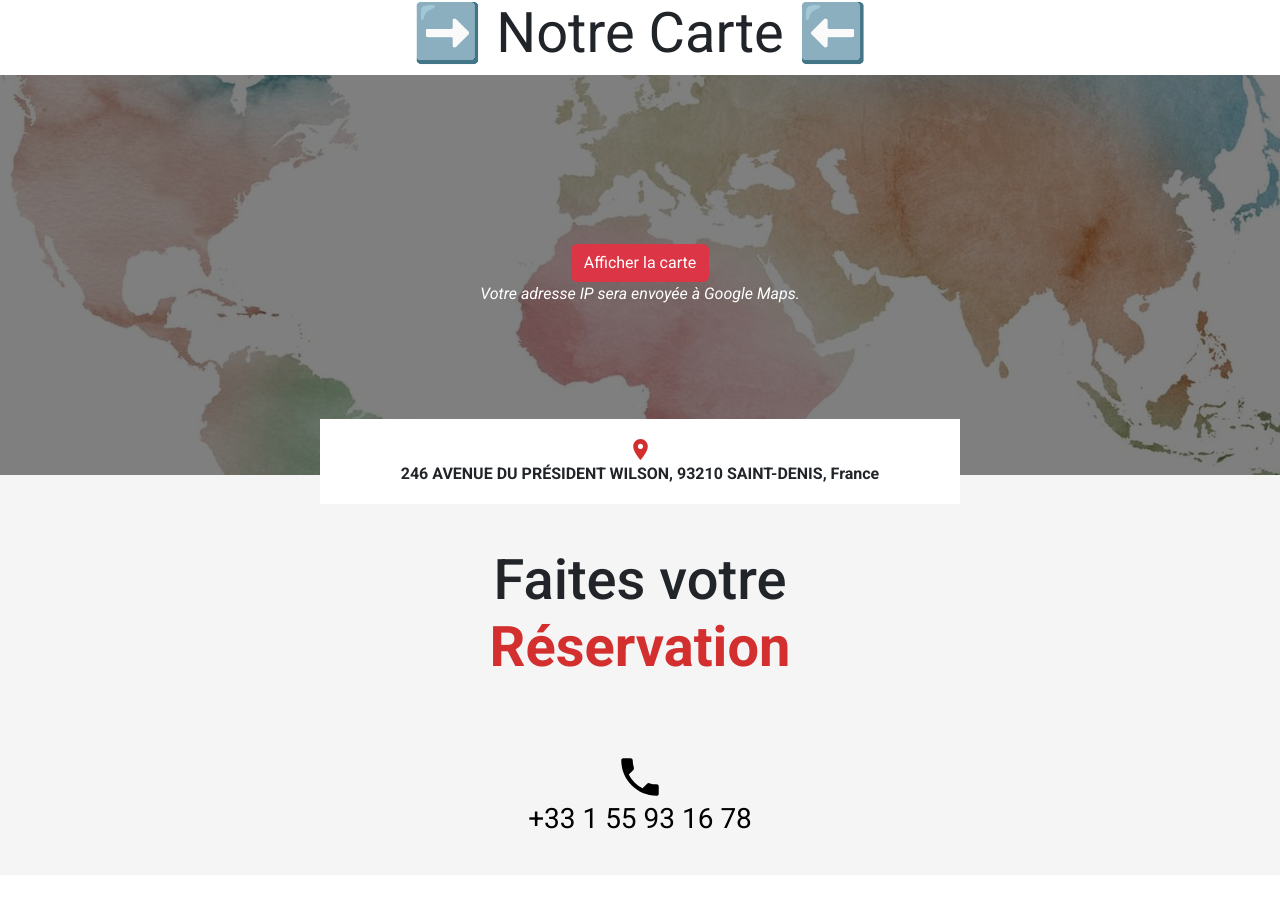
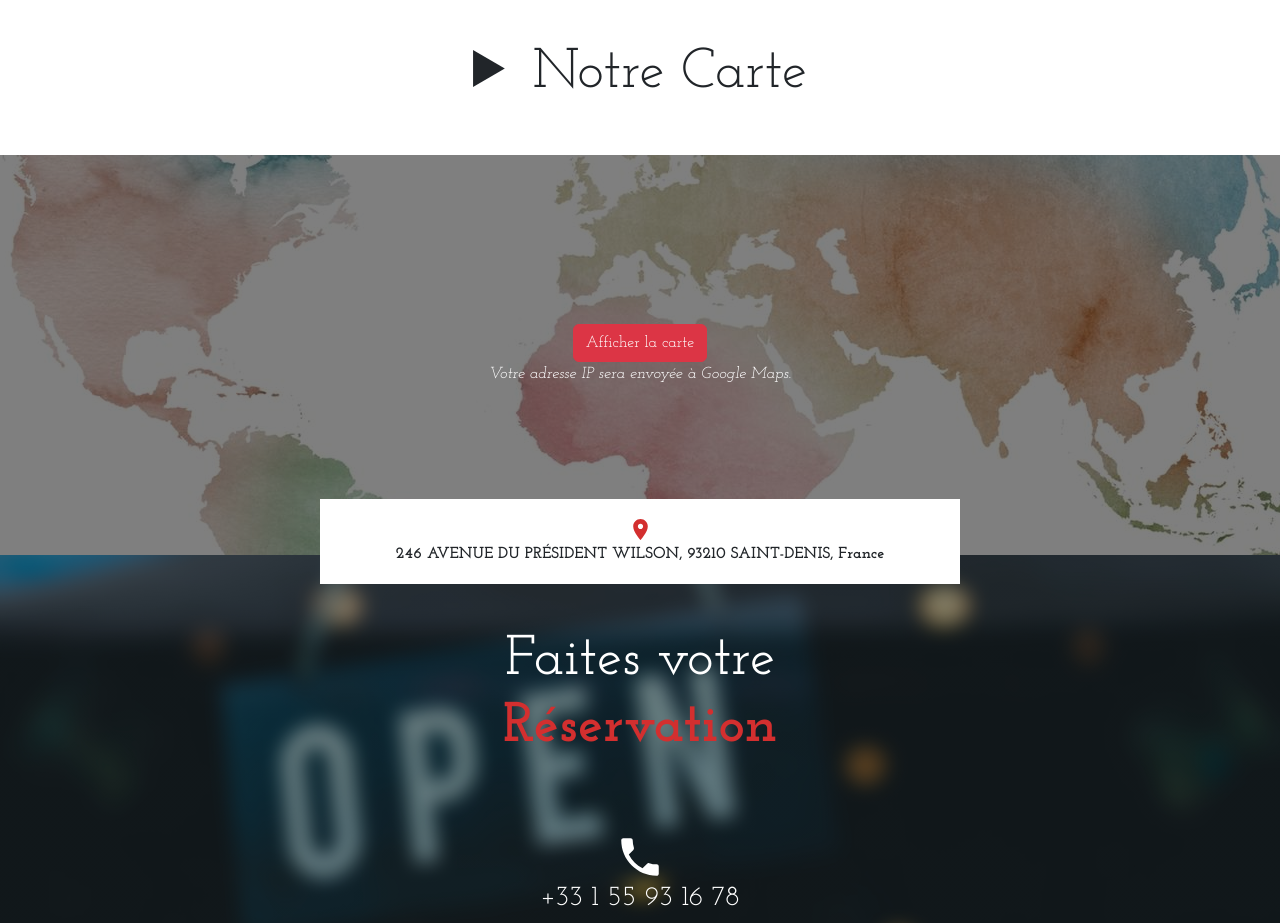
Before and after one commit to aksmr/thevy-mahal, a React (Create React App) app: page / in a window 1280 px wide. Shown: the part 825-1748 px from the top of the page. Built offline with nearby package versions, Linux system fonts and the light colour scheme.

Commit message:
Fin des Cartes

```diff
--- a/public/index.html
+++ b/public/index.html
@@ -21,7 +21,7 @@
 		<!-- Google Fonts -->
 		<link rel="preconnect" href="https://fonts.googleapis.com">
 		<link rel="preconnect" href="https://fonts.gstatic.com" crossorigin>
-		<link href="https://fonts.googleapis.com/css2?family=Kaushan+Script&family=Roboto:ital,wght@0,100;0,300;0,400;0,500;0,700;0,900;1,100;1,300;1,400;1,500;1,700;1,900&display=swap" rel="stylesheet">
+		<link href="https://fonts.googleapis.com/css2?family=Josefin+Slab:ital,wght@0,100;0,200;0,300;0,400;0,500;0,600;0,700;1,100;1,200;1,300;1,400;1,500;1,600;1,700&family=Kaushan+Script&family=Roboto:ital,wght@0,100;1,100&display=swap" rel="stylesheet">
 	</head>
 	<body>
 		<noscript>You need to enable JavaScript to run this app.</noscript>
--- a/src/App.js
+++ b/src/App.js
@@ -5,7 +5,7 @@ import { Header } from "./Components/Header/Header";
 import { Horaires } from "./Components/Horaires/Horaires";
 import { Map } from "./Components/Map";
 import { Navbar } from "./Components/Navbar/Navbar";
-import { Reservation } from "./Components/Reservation";
+import { Reservation } from "./Components/Reservation/Reservation";
 import { ScrollTop } from "./Components/ScrollTop";
 
 export const App = () => {
--- a/src/Components/Carte/Carte.css
+++ b/src/Components/Carte/Carte.css
@@ -1,5 +1,12 @@
+#dCarte {
+    min-height: 20vh;
+    padding: 5vh;
+    display: grid;
+    place-items: center stretch;
+}
+
 .sCarte {
-    list-style: none;
+    /* list-style: none; */
     text-align: center;
     font-size: 7vh;
 }
@@ -10,4 +17,10 @@
 
 .grid_item {
     text-align: center;
+    display: grid;
+    place-items: center stretch;
 }
+
+.grid_item > h3 {
+    font-weight: bold;
+}
--- a/src/Components/Carte/Carte.js
+++ b/src/Components/Carte/Carte.js
@@ -2,7 +2,7 @@ import { useState } from 'react';
 import './Carte.css';
 
 const stringToKey = (str_) => { return (str_.normalize("NFD").replace(/[\u0300-\u036f]/g, "").toLowerCase().replaceAll(" ", "_").replaceAll(",", "")); }
-const random = () => { return Math.random() * 256;}
+// const random = () => { return Math.random() * 256;}
 
 const carte = {
     entrees: ["Mixed Thevy","Boti Kebab","Poulet Tandoori","Poulet Tikka","Machili Tikka","Saumon Tikka","Gambas Tandoori","Beignets aux Crevettes","Samossa Légumes","Beignets aux Légumes Pakoda","Tangri Kebab","Mixed Vegetables, Bhaja"],
@@ -21,78 +21,81 @@ export const Carte = () => {
     const [isOpen, setOpen] = useState(false)
 
     return (
-        <details id='dCarte'>
-            <summary className='sCarte' title='Dérouler la carte...' onClick={() => setOpen(!isOpen)}>{isOpen ? '⬇️' : '➡️'} Notre Carte {isOpen ? '⬇️' : '⬅️'}</summary>
+        <div id='dCarte'>
+            <details>
+                <summary className='sCarte' title='Dérouler la carte...' onClick={() => setOpen(!isOpen)}>Notre Carte</summary>
                 <div id='carte' className="container">
                     <div className='row'>
-                    <div className="grid_item col-md-6 col-sm-12" id="grid_entrees" style={{backgroundColor:`rgb(${random()},${random()},${random()})`}}>
-                        <h3>Entrées</h3>
-                    {carte.entrees.map((entree) => (
-                        <div key={stringToKey(entree)}>{entree}</div>
+                        <div className="grid_item col-md-7 col-sm-12 shadow-lg p-3 mb-5 bg-body rounded" id="grid_entrees">
+                            <h3>Entrées</h3><br/>
+                        {carte.entrees.map((item) => (
+                            <div key={stringToKey(item)}>{item}</div>
                         ))}
                         </div>
-                    <div className='col-md-6 col-sm-12'>
-                        <div className="grid_item" id="grid_salades" style={{backgroundColor:`rgb(${random()},${random()},${random()})`}}>
-                            <h3>Salades</h3>
-                        {carte.salades.map((salade) => (
-                            <div key={stringToKey(salade)}>{salade}</div>
+                        <div className='col-md-5 col-sm-12'>
+                            <div className="grid_item shadow-lg p-3 mb-5 bg-body rounded" id="grid_salades">
+                                <h3>Salades</h3><br/>
+                            {carte.salades.map((item) => (
+                                <div key={stringToKey(item)}>{item}</div>
                             ))}
                             </div>
-                        <div className="grid_item" id="grid_pains" style={{backgroundColor:`rgb(${random()},${random()},${random()})`}}>
-                            <h3>Pains</h3>
-                        {carte.pains.map((pain) => (
-                            <div key={stringToKey(pain)}>{pain}</div>
+                            <div className="grid_item shadow-lg p-3 mb-5 bg-body rounded" id="grid_pains">
+                                <h3>Pains</h3><br/>
+                            {carte.pains.map((item) => (
+                                <div key={stringToKey(item)}>{item}</div>
                             ))}
                             </div>
                         </div>
                     </div>
 
                     <div className='row'>
-                    <div className="grid_item col-md-4 col-sm-12" id="grid_poissons" style={{backgroundColor:`rgb(${random()},${random()},${random()})`}}>
-                        <h3>Poissons <em>(crustacés)</em></h3>
-                    {carte.poissons.map((poisson) => (
-                        <div key={stringToKey(poisson)}>{poisson}</div>
+                        <div className="grid_item grid_item col-md-3 col-sm-12 shadow-lg p-3 mb-5 bg-body rounded" id="grid_poissons">
+                            <h3>Poissons <em>(crustacés)</em></h3><br/>
+                        {carte.poissons.map((item) => (
+                            <div key={stringToKey(item)}>{item}</div>
                         ))}
+                            <br/>
                             <div><em>Accompagnement avec du riz Basmati safrané...</em></div>
                         </div>
-                    <div className="grid_item col-md-4 col-sm-12" id="grid_poulet" style={{backgroundColor:`rgb(${random()},${random()},${random()})`}}>
-                        <h3>Poulet</h3>
-                    {carte.poulets.map((poulet) => (
-                        <div key={stringToKey(poulet)}>{poulet}</div>
+                        <div className="grid_item col-md-4 col-sm-12 offset-md-1 offset-sm-0 shadow-lg p-3 mb-5 bg-body rounded" id="grid_poulet">
+                            <h3>Poulet</h3><br/>
+                        {carte.poulets.map((item) => (
+                            <div key={stringToKey(item)}>{item}</div>
                         ))}
                         </div>
-                    <div className="grid_item col-md-4 col-sm-12" id="grid_agneau_boeuf" style={{backgroundColor:`rgb(${random()},${random()},${random()})`}}>
-                        <h3>Agneau/Bœuf</h3>
-                    {carte.agneaus_boeufs.map((agneau_boeuf) => (
-                        <div key={stringToKey(agneau_boeuf)}>{agneau_boeuf}</div>
+                        <div className="grid_item col-md-3 col-sm-12 offset-md-1 offset-sm-0 shadow-lg p-3 mb-5 bg-body rounded" id="grid_agneau_boeuf">
+                            <h3>Agneau/Bœuf</h3><br/>
+                        {carte.agneaus_boeufs.map((item) => (
+                            <div key={stringToKey(item)}>{item}</div>
                         ))}
                         </div>
                     </div>
 
                     <div className='row'>
-                    <div className="grid_item col-12" id="grid_legumes" style={{backgroundColor:`rgb(${random()},${random()},${random()})`}}>
-                        <h3>Légumes</h3>
-                    {carte.legumes.map((legume) => (
-                        <div key={stringToKey(legume)}>{legume}</div>
+                        <div className="grid_item col-12 shadow-lg p-3 mb-5 bg-body rounded" id="grid_legumes">
+                            <h3>Légumes</h3><br/>
+                        {carte.legumes.map((item) => (
+                            <div key={stringToKey(item)}>{item}</div>
                         ))}
                         </div>
                     </div>
 
                     <div className='row'>
-                    <div className="grid_item col-md-6 col-sm-12" id="grid_biriani" style={{backgroundColor:`rgb(${random()},${random()},${random()})`}}>
-                        <h3>Biriani</h3>
-                    {carte.birianis.map((biriani) => (
-                        <div key={stringToKey(biriani)}>{biriani}</div>
+                        <div className="grid_item col-md-5 col-sm-12 shadow-lg p-3 mb-5 bg-body rounded" id="grid_biriani">
+                            <h3>Biriani</h3><br/>
+                        {carte.birianis.map((item) => (
+                            <div key={stringToKey(item)}>{item}</div>
                         ))}
                         </div>
-                    <div className="grid_item col-md-6 col-sm-12" id="grid_riz" style={{backgroundColor:`rgb(${random()},${random()},${random()})`}}>
-                        <h3>Riz</h3>
-                    {carte.riz.map((rizItem) => (
-                        <div key={stringToKey(rizItem)}>{rizItem}</div>
+                        <div className="grid_item col-md-5 col-sm-12 offset-md-2 offset-sm-0 shadow-lg p-3 mb-5 bg-body rounded" id="grid_riz">
+                            <h3>Riz</h3><br/>
+                        {carte.riz.map((item) => (
+                            <div key={stringToKey(item)}>{item}</div>
                         ))}
                         </div>
                     </div>
                 </div>
             </details>
+        </div>
     );
 }
--- a/src/Components/Header/Header.css
+++ b/src/Components/Header/Header.css
@@ -6,7 +6,7 @@ header {
     place-items: center;
 }
 
-header span {
+header > span {
     font-family: 'Kaushan Script', cursive;
     color: white;
     font-size:10vh;
--- a/src/Components/Reservation.js
+++ /dev/null
@@ -1,44 +0,0 @@
-import PhoneIcon from '@mui/icons-material/Phone';
-
-const style = {
-    h1: {
-        fontSize: '7vh',
-    },
-    parent: {
-        display: 'grid',
-        placeItems: 'center',
-        textAlign: 'center',
-        backgroundColor: 'whitesmoke',
-        minHeight: '400px',
-        boxSizing: "border-box",
-        paddingTop: '40px',
-    },
-    strong: {
-        color: '#d32f2f',
-    },
-    link: {
-        textDecoration: 'none',
-        color:'black'
-    },
-    phoneIcon: {
-        fontSize: '50',
-    },
-    phone: {
-        fontWeight: 'normal',
-    },
-}
-
-export const Reservation = () => {
-    return(
-        <div className='section' style={style.parent} id="reservation">
-            <h1 style={style.h1}>
-                Faites votre<br/>
-                <strong style={style.strong}>Réservation</strong>
-            </h1>
-            <a href='tel:+33155931678' style={style.link}>
-                <PhoneIcon style={style.phoneIcon} />
-                <h3 style={style.phone}>+33 1 55 93 16 78</h3>
-            </a>
-        </div>
-    );
-}
--- /dev/null
+++ b/src/Components/Reservation/Reservation.css
@@ -0,0 +1,29 @@
+#reservation {
+    display: grid;
+    place-items: center;
+    text-align: center;
+    min-height: 400px;
+    box-sizing: border-box;
+    padding-top: 40px;
+    color: white;
+
+    background: linear-gradient(rgba(0, 0, 0, 0.5), rgba(0, 0, 0, 0.5)), url('../../images/open.jpg');
+    background-size: cover;
+    background-position: 50% 50%;
+}
+#reservation > h1 {
+    font-size: 7vh;
+}
+
+#reservation > h1 > strong {
+    color: #d32f2f;
+}
+
+#reservation > a {
+    text-decoration: none;
+    color: white;
+}
+
+h3 {
+    font-weight: normal;
+}
--- /dev/null
+++ b/src/Components/Reservation/Reservation.js
@@ -0,0 +1,23 @@
+import './Reservation.css';
+import PhoneIcon from '@mui/icons-material/Phone';
+
+const style = {
+    phoneIcon: {
+        fontSize: '50',
+    },
+}
+
+export const Reservation = () => {
+    return(
+        <div className='section' id="reservation">
+            <h1>
+                Faites votre<br/>
+                <strong>Réservation</strong>
+            </h1>
+            <a href='tel:+33155931678' >
+                <PhoneIcon style={style.phoneIcon} />
+                <h3>+33 1 55 93 16 78</h3>
+            </a>
+        </div>
+    );
+}
--- a/src/components/Footer.js
+++ b/src/components/Footer.js
@@ -1,7 +1,7 @@
 const styles = {
     footer:{
         backgroundColor: "#2B2B2B",
-        color: "#fcfce4",
+        color: "white",
         minHeight: '5vh',
         display:'grid',
 		placeItems:'center',
--- a/src/index.css
+++ b/src/index.css
@@ -6,7 +6,7 @@
 
 body {
 	margin: 0;
-	font-family: 'Roboto', BlinkMacSystemFont, 'Segoe UI', sans-serif;
+	font-family: 'Josefin Slab', serif,'Roboto', BlinkMacSystemFont, 'Segoe UI', sans-serif;
 	-webkit-font-smoothing: antialiased;
 	-moz-osx-font-smoothing: grayscale;
 
```
Also changed, not shown: src/images/open.jpg (added). Lines whose indentation alone changed are shown as unchanged.
